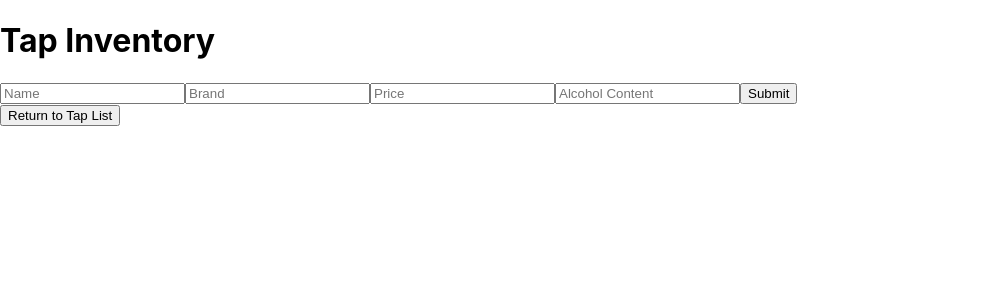
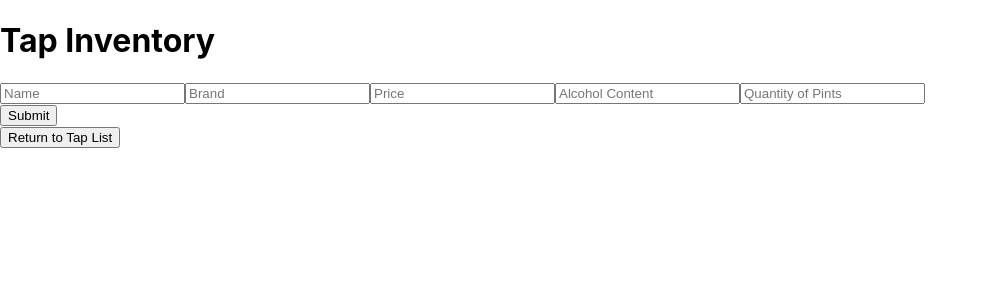
Before and after one commit to smoody0208/Tap-Room, a React (Create React App) app: page / in a window 1280 px wide. Both pictures are taken after a click on the button "Add Tap". Shown: the top 300 px of the page, without its empty margins (0-988 px from the left). Built offline with nearby package versions, Linux system fonts and the light colour scheme.

Commit message:
Update components to include quantity

```diff
--- a/src/components/NewTapForm.js
+++ b/src/components/NewTapForm.js
@@ -7,7 +7,7 @@ function NewTapForm(props){
 
   function handleNewTapFormSubmission(event){
     event.preventDefault();
-    props.onNewTapCreation({name: event.target.name.value, brand: event.target.brand.value, price: event.target.price.value, alcoholContent: event.target.alcoholContent.value, id: v4()});
+    props.onNewTapCreation({name: event.target.name.value, brand: event.target.brand.value, price: event.target.price.value, alcoholContent: event.target.alcoholContent.value, quantity: event.target.quantity.value, id: v4()});
   }
 
   return (
--- a/src/components/ReusableForm.js
+++ b/src/components/ReusableForm.js
@@ -13,14 +13,19 @@ function ReusableForm(props) {
           type='text'
           name='brand'
           placeholder='Brand' />
-          <input
+        <input
           type='number'
           name='price'
           placeholder='Price' />
-          <input
+        <input
           type='number'
           name='alcoholContent'
           placeholder='Alcohol Content' />
+        <input
+          type='number'
+          name='quantity'
+          placeholder='Quantity of Pints' />
+        <br/>
         <button type='submit'>{props.buttonText}</button>
       </form>
     </React.Fragment>
--- a/src/components/TapDetail.js
+++ b/src/components/TapDetail.js
@@ -22,7 +22,8 @@ function TapDetail(props) {
 TapDetail.propTypes = {
   tap: PropTypes.object,
   onClickingDelete: PropTypes.func,
-  onClickingEdit: PropTypes.func
+  onClickingEdit: PropTypes.func,
+  onSoldPint: PropTypes.func
 };
 
 export default TapDetail;
```
